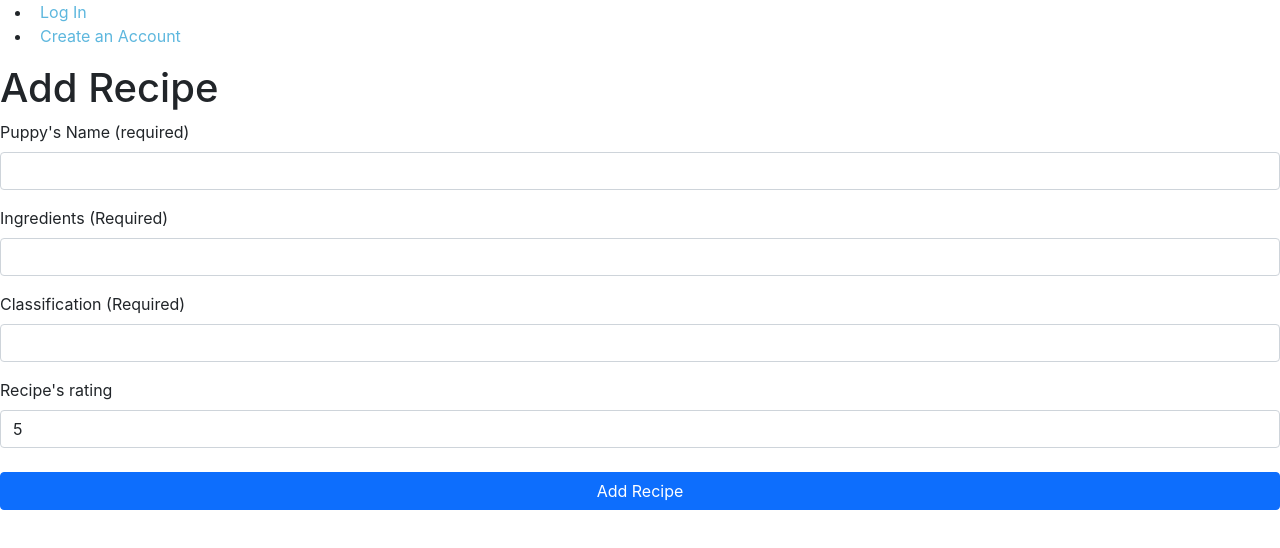
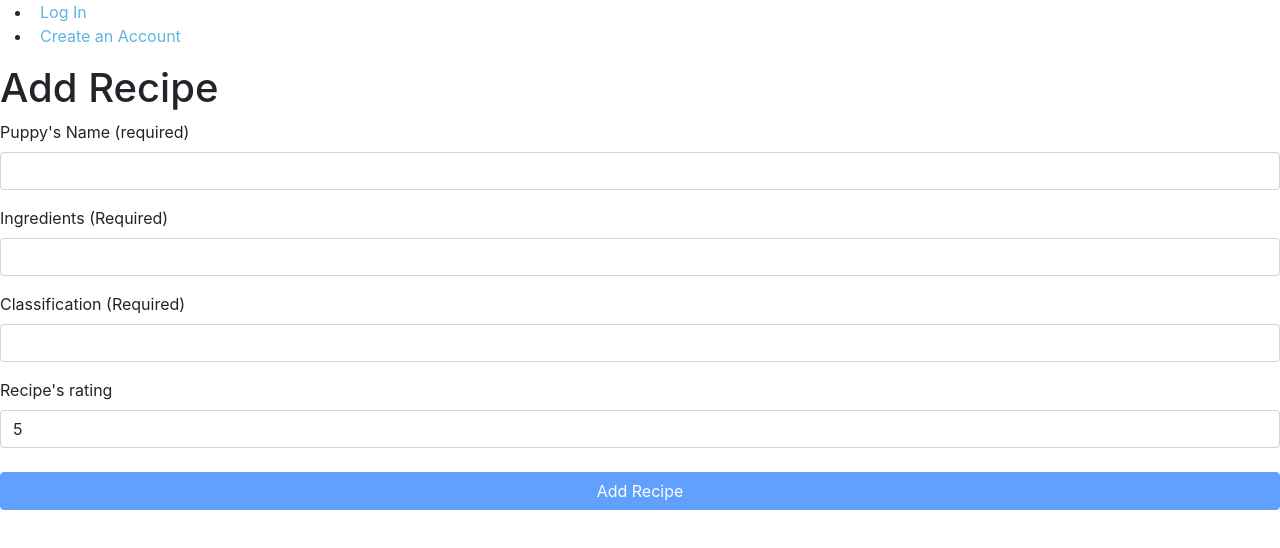
Before and after one commit to dcharr16/unit-3-project-front-end, a React (Create React App) app: page /add in a window 1280 px wide. Shown: the top 548 px of the page. Built offline with nearby package versions, Linux system fonts and the light colour scheme; no server answers.

Commit message:
add form validity to state and useEffect to update state

```diff
--- a/src/pages/AddRecipe/AddRecipe.jsx
+++ b/src/pages/AddRecipe/AddRecipe.jsx
@@ -1,20 +1,28 @@
-import { useState } from "react"
+import { useState, useRef, useEffect } from "react"
 
 function AddRecipe (props){
+  const formElement = useRef()
+  const [validForm, setValidForm] = useState(false)
   const [formData,setFormData] = useState({
     name: '',
     ingredients:'',
     classification:'',
     rating: 5,
   })
+
+  useEffect (() =>{
+    formElement.current.checkValidity() ? setValidForm(true) : setValidForm(false)
+  }, [formData])
+
   const handleChange = evt =>{
+
     setFormData({...formData, [evt.target.name]: evt.target.value})
 
   }
   return(
     <>
     <h1>Add Recipe</h1>
-    <form>
+    <form autoComplete="off" ref={formElement}>
       <div className="form-group mb-3">
             <label htmlFor="name-input" className="form-label">
               Puppy's Name (required)
@@ -54,6 +62,7 @@
               name="classification"
               value= {formData.classification}
               onChange ={handleChange}
+              required
               />
           </div>
           <div className="form-group mb-4">
@@ -73,6 +82,7 @@
             <button
               type="submit"
               className="btn btn-primary btn-fluid"
+              disabled={!validForm}
               >
               Add Recipe
             </button>
```
